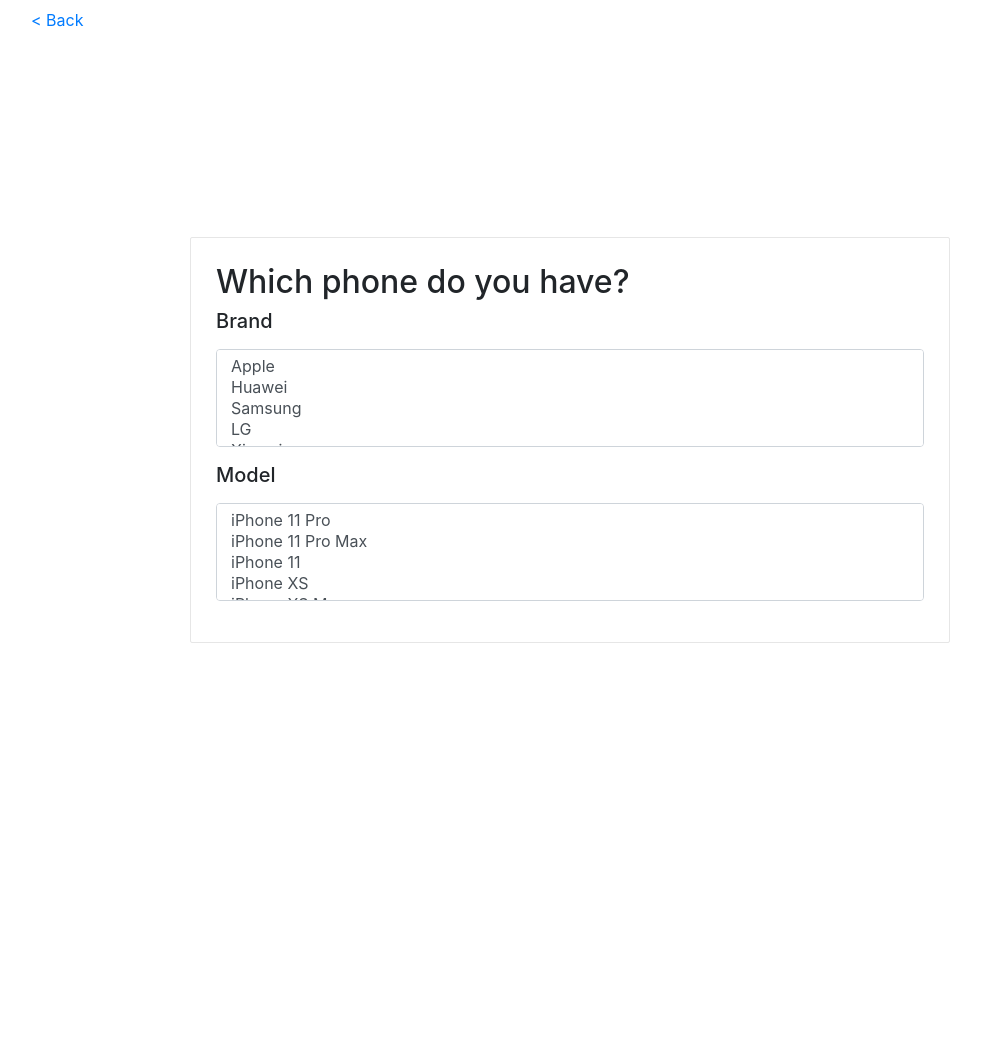
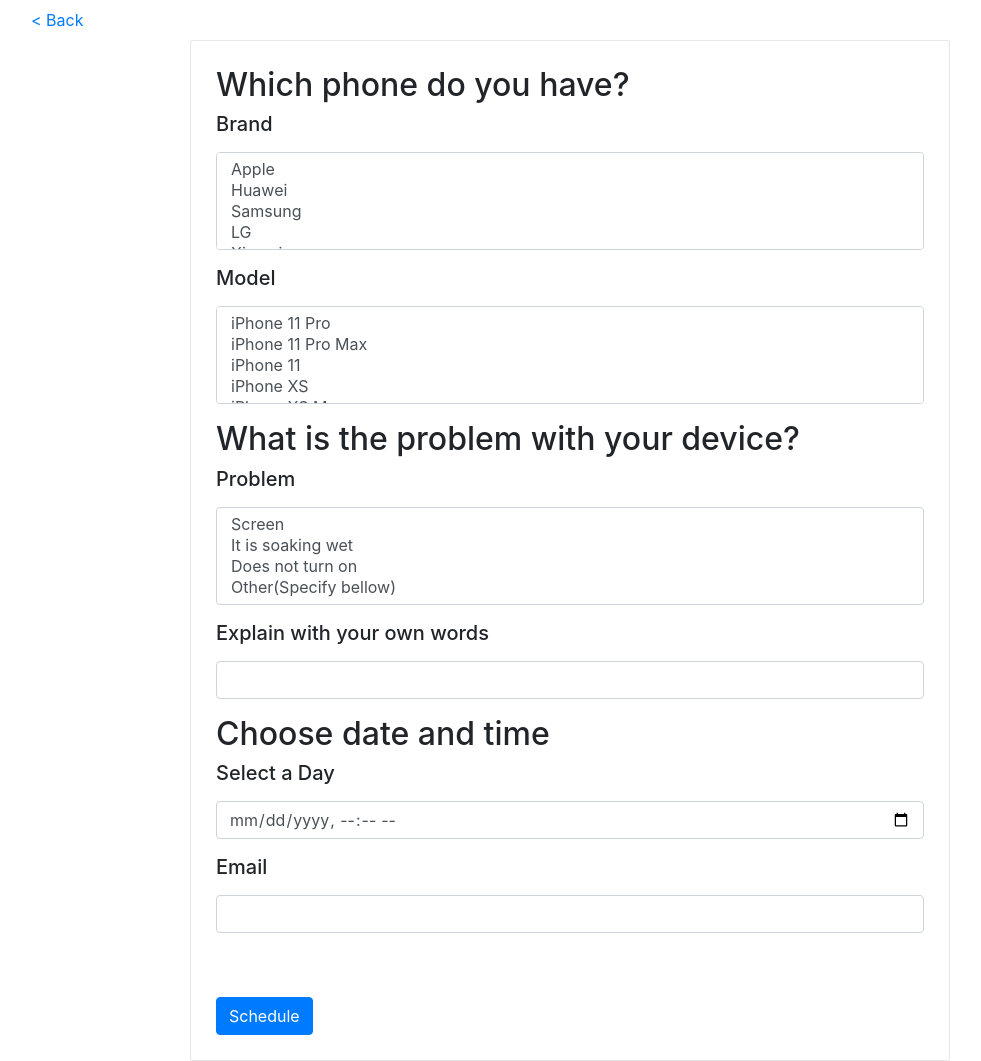
Before and after one commit to diegoquiroz/mobile-repair-shop, a Flask app: page /appointment in a window 1280 px wide. Shown: the whole page, without its empty margins (70-1051 px from the left). Before the commit the page ends 643 px from the top, so only its background shows below. Run offline with Flask 2, Linux system fonts and the light colour scheme; some libraries are stand-ins or nearby versions.

Commit message:
Schedule an appointment form finished

```diff
--- a/main.py
+++ b/main.py
@@ -1,6 +1,7 @@
-from flask import Flask, render_template, session, redirect, url_for
+from flask import Flask, render_template, session, redirect, url_for, flash
 from flask_wtf import FlaskForm
 from wtforms import StringField, PasswordField, SubmitField, SelectMultipleField
+from wtforms.fields.html5 import DateTimeLocalField
 from wtforms.validators import DataRequired
 
 app = Flask(__name__)
@@ -15,7 +16,7 @@
 
 
 class PhoneForm(FlaskForm):
-	brand = SelectMultipleField('Brand', choices=[
+	brand = SelectMultipleField('Brand', validators=[DataRequired()], choices=[
 		('1', 'Apple'),
 		('2', 'Huawei'),
 		('3', 'Samsung'),
@@ -23,7 +24,7 @@
 		('5', 'Xiaomi'),
 		('6', 'Nokia')
 	])
-	model = SelectMultipleField('Model', choices=[
+	model = SelectMultipleField('Model', validators=[DataRequired()], choices=[
 		('1', 'iPhone 11 Pro'),
 		('2', 'iPhone 11 Pro Max'),
 		('3', 'iPhone 11'),
@@ -34,6 +35,21 @@
 		('8', 'iPhone 8 Plus'),
 		('9', 'iPhone 8')
 	])
+	problem = SelectMultipleField('Problem', validators=[DataRequired()], choices=[
+		('1', 'Screen'),
+		('2', 'It is soaking wet'),
+		('3', 'Does not turn on'),
+		('4', 'Other(Specify bellow)')
+	])
+	problem_explanation = StringField('Explain with your own words')
+	date = DateTimeLocalField('Select a Day', format='%d/%m/%y', validators=[DataRequired()])
+	email = StringField('Email', validators=[DataRequired()])
+	schedule = SubmitField('Schedule')
+
+
+@app.errorhandler(404)
+def not_found(error):
+	return render_template('404.html')
 
 
 @app.route('/')
@@ -41,13 +57,22 @@
 	return render_template('index.html')
 
 
-@app.route('/appointment')
+@app.route('/appointment', methods=['GET', 'POST'])
 def schedule():
 	form = PhoneForm()
+	email = session.get('email')
 
 	context = {
 		'form': form,
+		'email': email
 	}
+
+	if form.validate_on_submit():
+		email = form.email.data
+		session['email'] = email
+		print('perros')
+
+		return redirect('/success')
 
 	return render_template('schedule.html', **context)
 
@@ -88,8 +113,19 @@
 		username = login_form.username.data
 		# response = make_response(redirect(url_for('dashboard')))
 		session['username'] = username
-		print('perros')
+
+		flash('Inicio de sesión con éxito para el usuario {}'.format(username))
 
 		return redirect(url_for('dashboard'))
 
 	return render_template('login.html', **context)
+
+
+@app.route('/success')
+def success():
+	email = session.get('email')
+
+	context = {
+		'email': email
+	}
+	return render_template('success.html', **context)
--- a/templates/base.html
+++ b/templates/base.html
@@ -8,6 +8,12 @@
 </head>
 <body class="h-100">
 	{% block content %}
+		{% for message in get_flashed_messages() %}
+			<div class="alert alert-success alert-dismissible">
+				<button type="button" data-dismiss="alert" class="close">&times;</button>
+				{{ message }}
+			</div>
+		{% endfor %}
 	{% endblock %}
 	<script src="https://code.jquery.com/jquery-3.3.1.slim.min.js" integrity="sha384-q8i/X+965DzO0rT7abK41JStQIAqVgRVzpbzo5smXKp4YfRvH+8abtTE1Pi6jizo" crossorigin="anonymous"></script>
 	<script src="https://cdnjs.cloudflare.com/ajax/libs/popper.js/1.14.7/umd/popper.min.js" integrity="sha384-UO2eT0CpHqdSJQ6hJty5KVphtPhzWj9WO1clHTMGa3JDZwrnQq4sF86dIHNDz0W1" crossorigin="anonymous"></script>
--- a/templates/dashboard.html
+++ b/templates/dashboard.html
@@ -1,3 +1,4 @@
+{% extends 'base.html' %}
 {% if username %}
 	{{ username }}
 {% endif %}
--- a/templates/schedule.html
+++ b/templates/schedule.html
@@ -1,8 +1,10 @@
 {% extends 'form.html' %}
 
 {% block form %}
-	<h2>Which phone do you have?</h2>
-	<form action="{{ url_for('schedule') }}">
+
+	<form action="{{ url_for('schedule') }}" method="POST">
+		{{ form.csrf_token }}
+		<h2>Which phone do you have?</h2>
 		<div class="form-group">
 			<h5>{{ form.brand.label }}</h5>
 			{{ form.brand(class="form-control") }}
@@ -11,5 +13,24 @@
 			<h5>{{ form.model.label }}</h5>
 			{{ form.model(class="form-control") }}
 		</div>
+		<h2>What is the problem with your device?</h2>
+		<div class="form-group">
+			<h5>{{ form.problem.label }}</h5>
+			{{ form.problem(class="form-control") }}
+		</div>
+		<div class="form-group">
+			<h5>{{ form.problem_explanation.label }}</h5>
+			{{ form.problem_explanation(class="form-control") }}
+		</div>
+		<h2>Choose date and time</h2>
+		<div class="form-group">
+			<h5>{{ form.date.label }}</h5>
+			{{ form.date(class="form-control") }}
+		</div>
+		<div class="form-group">
+			<h5>{{form.email.label}}</h5>
+			{{ form.email(class="form-control") }}
+		</div>
+		{{ form.schedule(class="btn btn-primary mt-5")}}
 	</form>
 {% endblock %}
--- /dev/null
+++ b/templates/success.html
@@ -0,0 +1,5 @@
+{% extends 'form.html' %}
+
+{% block form %}
+	<img src="{{ url_for('static', filename='images/success.png')}}" alt="" class="img-fluid rounded mx-auto d-block pb-4">
+{% endblock %}
```
Also changed, not shown: templates/404.html (added, +7 -0 lines), static/images/success.png (added).
